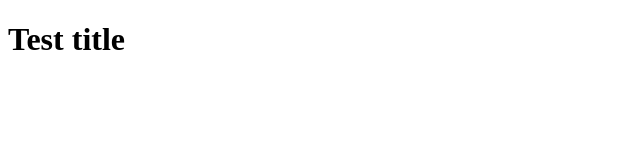
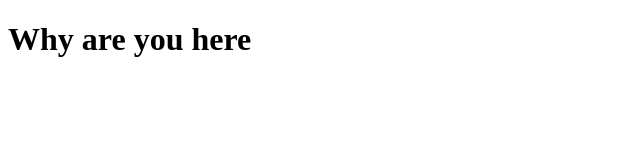
Before and after one commit to llluke16/llluke16.github.io, a plain HTML site: page index.html in a window 1280 px wide. Shown: the whole page, without its empty margins (0-640 px from the left). Drawn offline with Linux system fonts and the light colour scheme.

Commit message:
Update index.html

```diff
--- a/index.html
+++ b/index.html
@@ -1,6 +1,6 @@
 <!DOCTYPE html>
 <html>
 <body>
-    <h1> Test title</h1>
+    <h1> Why are you here</h1>
 </body>
 </html>
```
